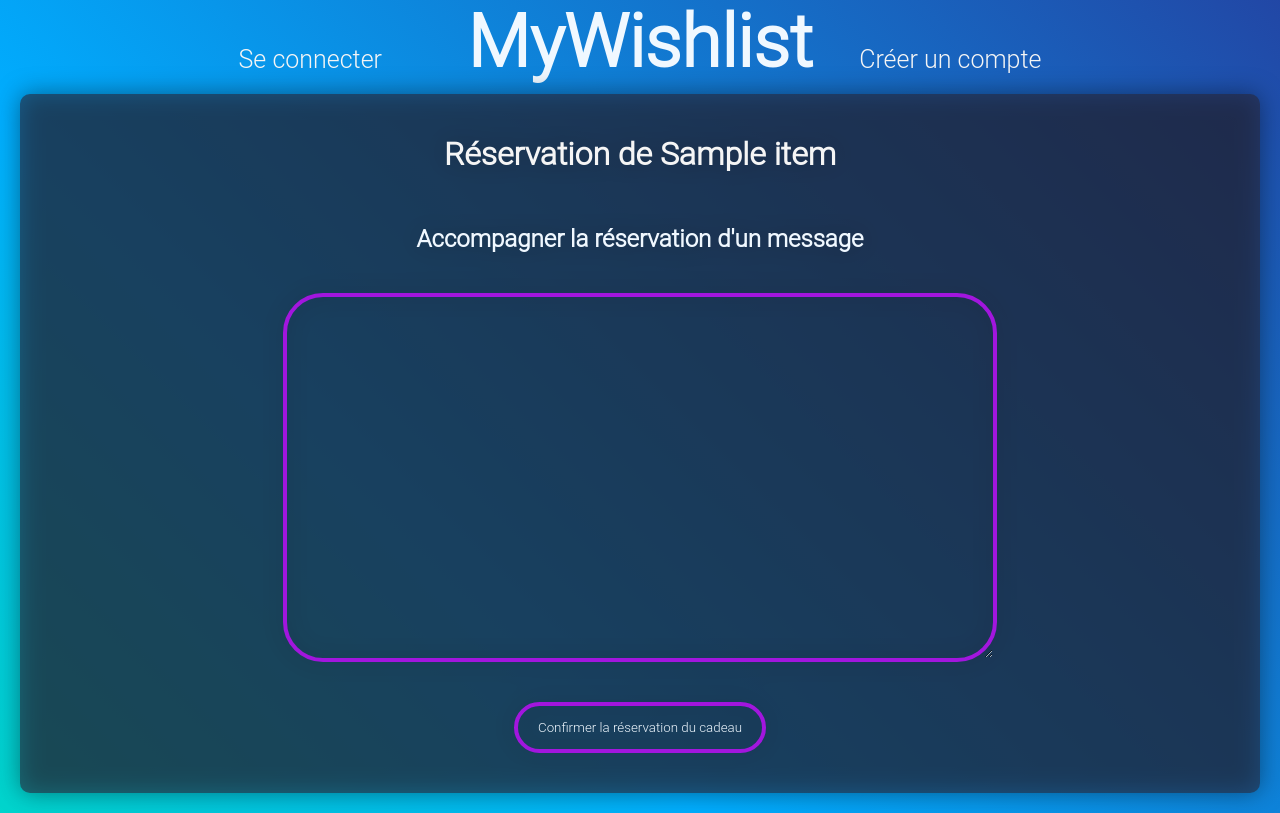
After one commit to WarPlexTech/MyWishlist, a PHP site: template templates/reserverItem.twig in a window 1280 px wide. The commit adds this page. Run offline with PHP 8.4, Linux system fonts and the light colour scheme; the template is opened without the code that fills it: most values are stand-ins (such as "Sample title", 1, 10 or a date in 2020); some libraries are stand-ins or nearby versions.

Commit message:
+ possibilite de reserver un item

```diff
--- a/src/slimroutes.php
+++ b/src/slimroutes.php
@@ -13,6 +13,7 @@ $app->post('/', 'AuthenticationController:post');
 
 $app->get('/liste/{token}', 'ListeController:afficherListe')->setName('liste');
 $app->get('/liste/{token}/{item}', 'ListeController:afficherDetailItem')->setName('detailItem');
+$app->get('/liste/{token}/{item}/reservation', 'ListeController:reserverItem')->setName('reservation');
 
 $app->group('/profile', function () use ($app) {
     $app->redirect('/','/profile');
--- /dev/null
+++ b/templates/reserverItem.twig
@@ -0,0 +1,21 @@
+{% extends 'base.twig' %}
+{% block head %}
+    <title>MyWishlist : Réserver {{ item.nom }}</title>
+{% endblock head %}
+
+{% block body %}
+        {% if isSigned %}
+            {% include 'navbar.twig' %}
+        {% else %}
+            {% include 'headernotsigned.twig' %}
+        {% endif %}
+    <div class="boxWrapper flexVertical animate__animated animate__fadeIn animate__delay-1s">
+        <h1>Réservation de {{ item.nom }}</h1>
+        <form class="formStyle" method="post">
+            <h2>Accompagner la réservation d'un message</h2>
+            <textarea name="messageReservation" style="width:50em;height:25em"></textarea>
+            <input class="normalButton" type="submit" value="Confirmer la réservation du cadeau">
+        </form>
+
+    </div>
+{% endblock body %}
--- a/templates/style/style.css
+++ b/templates/style/style.css
@@ -229,7 +229,7 @@ a {
     margin-top: 10px;
 }
 
-.formStyle input[type="text"], .formStyle input[type="password"] {
+.formStyle input[type="text"], .formStyle input[type="password"], .formStyle textarea {
     border: 4px solid #a216de;
     color: aliceblue;
     background: none;
@@ -241,11 +241,11 @@ a {
     transition: 0.25s;
 }
 
-.formStyle input[type="text"]:hover, .formStyle input[type="password"]:hover {
+.formStyle input[type="text"]:hover, .formStyle input[type="password"]:hover, .formStyle textarea:hover {
     padding: 14px 50px;
 }
 
-.formStyle input[type="text"]:focus, .formStyle input[type="password"]:focus {
+.formStyle input[type="text"]:focus, .formStyle input[type="password"]:focus, .formStyle textarea:focus {
     padding: 14px 50px;
     border: 4px solid #16de98;
 }
```
Also changed, not shown: src/controllers/ListeController.php (+17 -0 lines), templates/detailItem.twig (+9 -0 lines).
